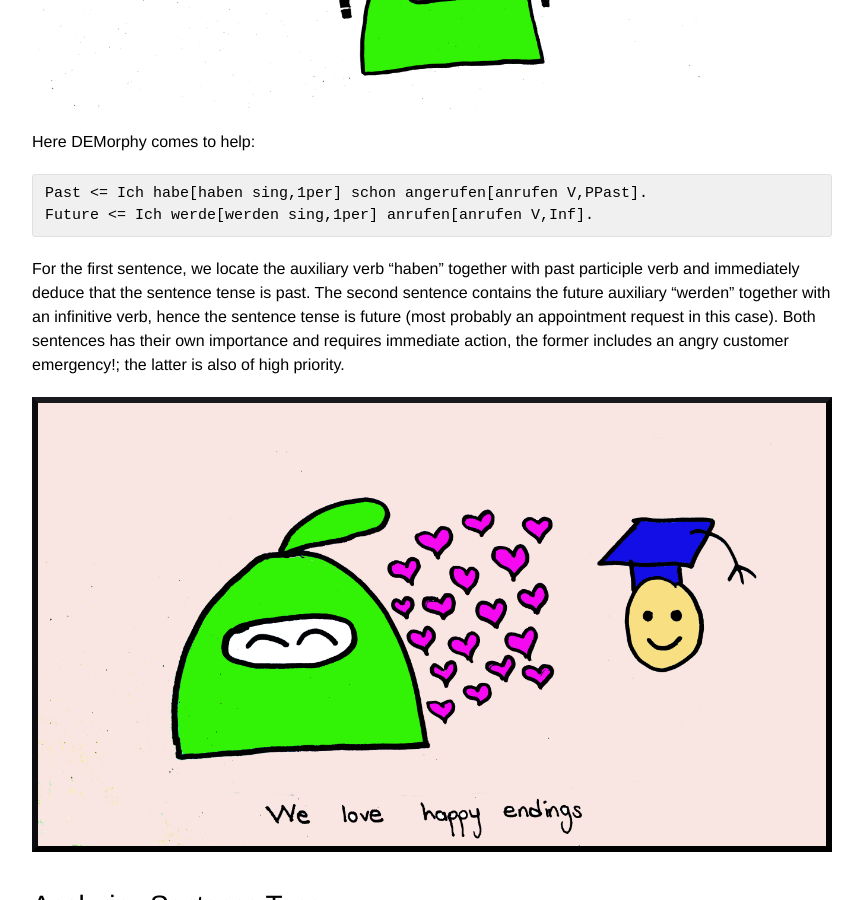
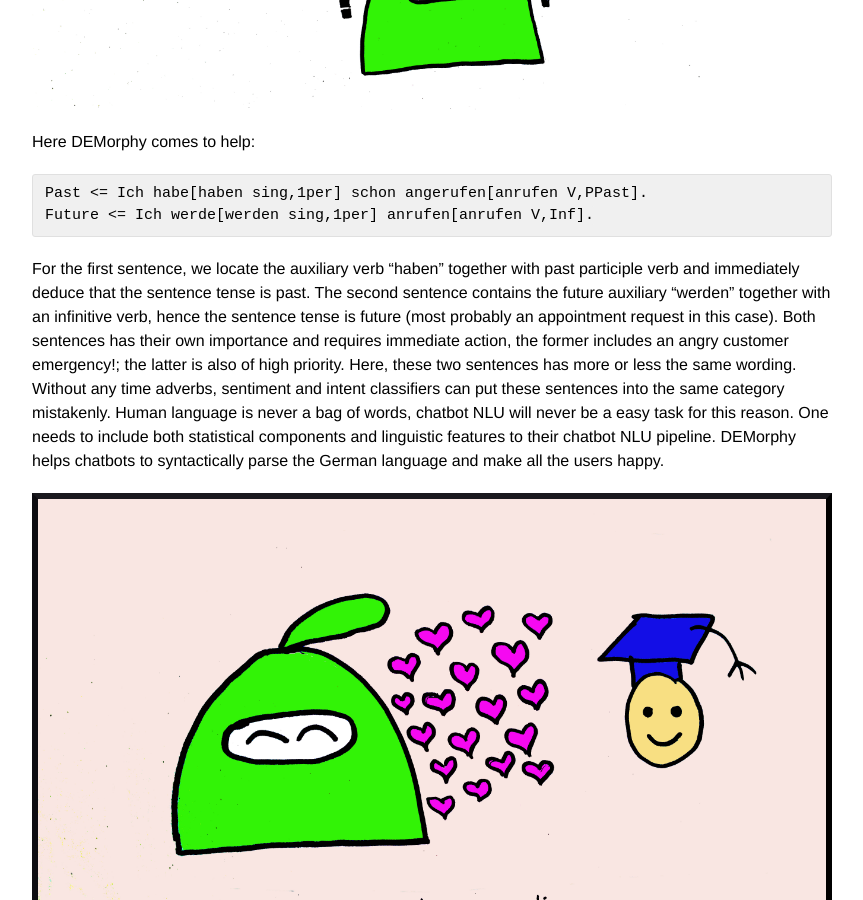
Before and after one commit to DuyguA/DuyguA.github.io, a Jekyll site: the page built from _posts/2018-3-6-chatbot-nlu-series.md, in a window 1280 px wide and 900 px high, scrolled down 1040 px. Shown: the whole window, without its empty margins (208-1071 px from the left). Built offline with Jekyll 4.4.1, drawn with Linux system fonts in a browser that asks for light colours; nearby versions of some CDN libraries; some web fonts are replaced.

Commit message:
additions

````diff
--- a/_posts/2018-3-6-chatbot-nlu-series.md
+++ b/_posts/2018-3-6-chatbot-nlu-series.md
@@ -38,6 +38,7 @@ Future <= Ich werde[werden sing,1per] anrufen[anrufen V,Inf].
 ```
 
 For the first sentence, we locate the auxiliary verb "haben" together with  past participle verb and immediately deduce that the sentence tense is past. The second sentence contains the future auxiliary "werden" together with an infinitive verb, hence the sentence tense is future (most probably an appointment request in this case). Both sentences has their own importance and requires immediate action, the former includes an angry customer emergency!; the latter is also of high priority.
+Here, these two sentences has more or less the same wording. Without any time adverbs, sentiment and intent classifiers can put these sentences into the same category mistakenly. Human language is never a bag of words, chatbot NLU will never be a easy task for this reason. One needs to include both statistical components and linguistic features to their chatbot NLU pipeline. DEMorphy helps chatbots to syntactically parse the German language and make all the users happy.
 
 <figure>
   <img class="fullw" src="/assets/images/ontilovesdemorphy.jpg" alt="ontilovesdmeorphy.jpg">
````
